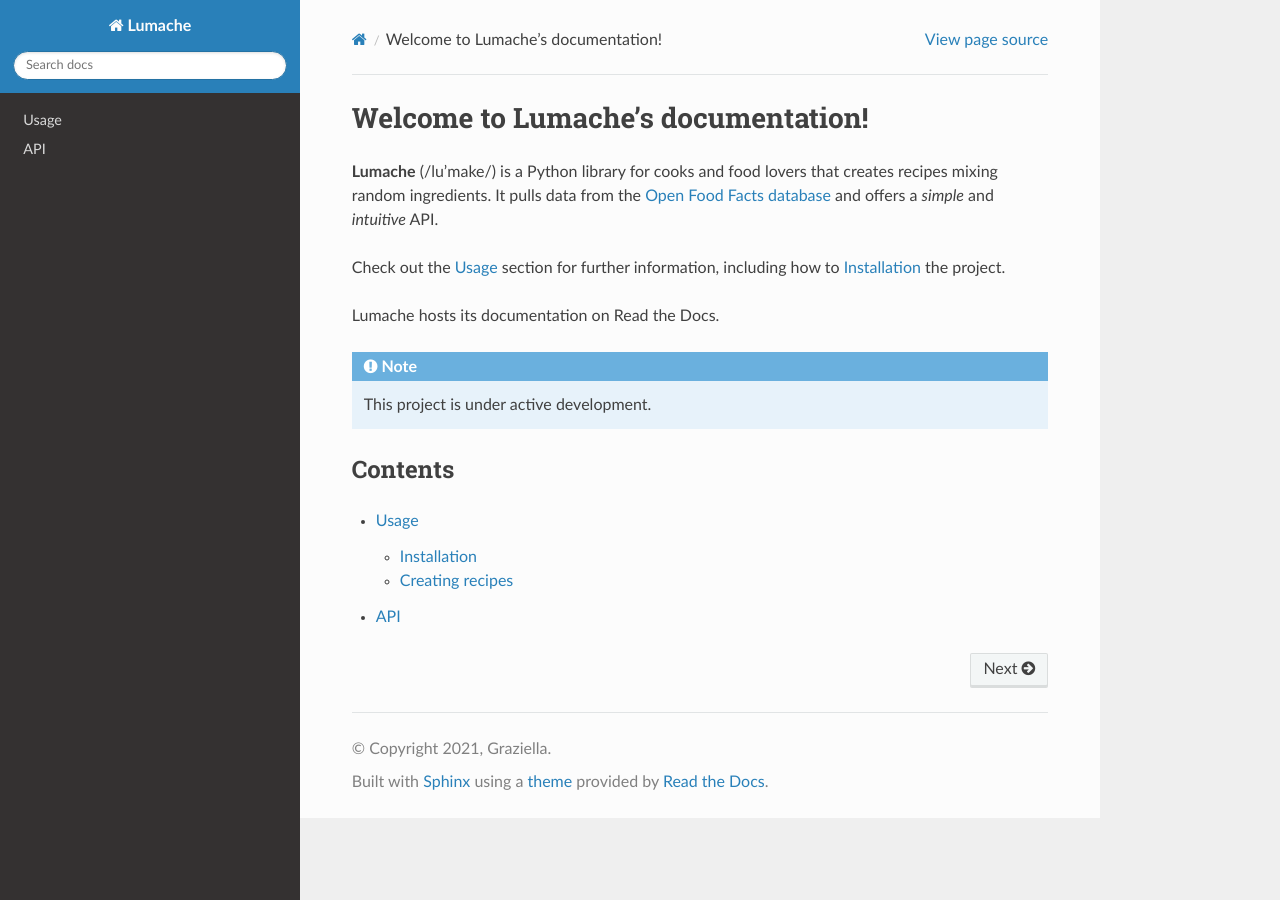
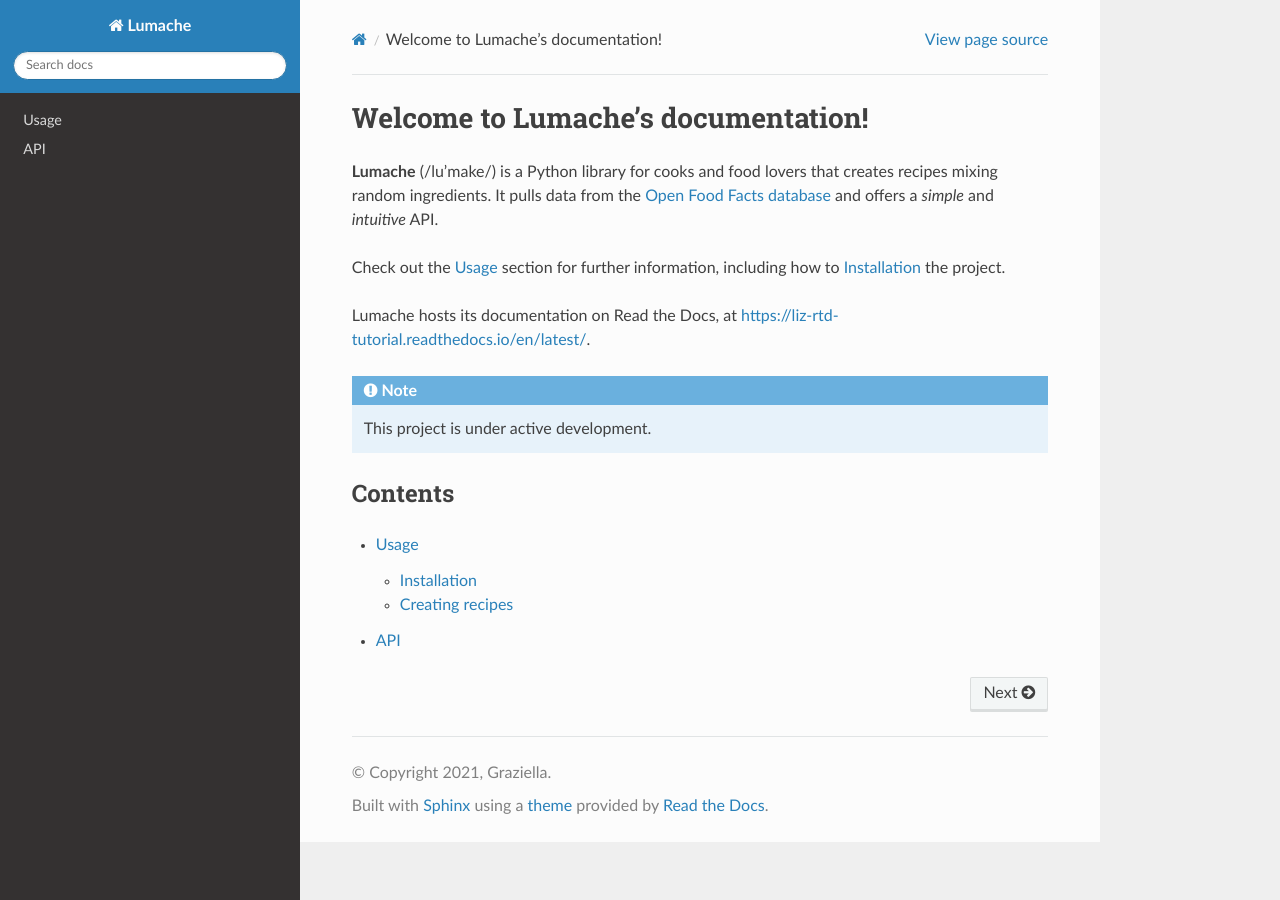
Before and after one commit to liz-is/readthedocs_tutorial, a Sphinx documentation site: the page built from docs/source/index.rst, in a window 1280 px wide. Built offline with Sphinx 7.4.7 and the Read the Docs theme 3.1.0, drawn with Linux system fonts in a browser that asks for light colours.

Commit message:
Update index.rst

```diff
--- a/docs/source/index.rst
+++ b/docs/source/index.rst
@@ -9,7 +9,7 @@ and offers a *simple* and *intuitive* API.
 Check out the :doc:`usage` section for further information, including
 how to :ref:`installation` the project.
 
-Lumache hosts its documentation on Read the Docs.
+Lumache hosts its documentation on Read the Docs, at https://liz-rtd-tutorial.readthedocs.io/en/latest/.
 
 .. note::
 
```
